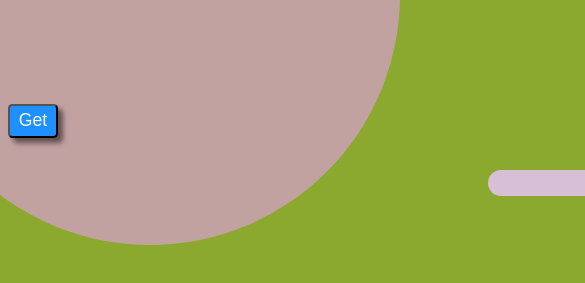
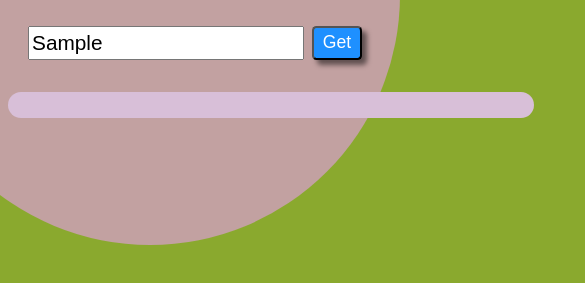
Before and after one commit to anvi-arya/Icecream-static-webapp, a plain HTML site: page index.html in a window 390 px wide. Both pictures are taken after typing "Sample" into the empty fields and a click on the button "Get". Shown: the part 175-458 px from the top of the page, 585 px wide, since content can reach past the window. Drawn offline with Linux system fonts and the light colour scheme.

Commit message:
made website responsive

```diff
--- a/ice.css
+++ b/ice.css
@@ -1,83 +1,3 @@
-/*.DisplayOrder {
-  display: flex;
-  justify-content: center;
-  align-items: center;
-  margin-top: 25px;
-}*/
-/*
-.Cust-details {
-  display: flex;
-  justify-content: center;
-  align-items: center;
-  border: 2px;
-  border-color: blue;
-}
-.module1 {
-  display: flex;
-  background-color: blueviolet;
-  border: 3px;
-  flex-direction: column;
-  align-items: center;
-  justify-content: center;
-  width: 400px;
-  margin-left: 32rem;
-  height: 420px;
-}
-
-.module2 {
-  display: flex;
-  background-color: blueviolet;
-  flex-direction: column;
-  align-items: center;
-  justify-content: center;
-  border-color: black;
-  width: 27%;
-  height: 100%;
-  margin-left: 32rem;
-  margin-top: 4rem;
-  box-shadow: inset;
-}
-
-.container1 {
-  display: flex;
-  background-color: blueviolet;
-  border: 3px;
-  flex-direction: column;
-  align-items: center;
-  justify-content: center;
-  margin-right: 2rem;
-  width: 30%;
-}
-
-.container2 {
-  display: flex;
-  background-color: blueviolet;
-  flex-direction: column;
-  align-items: center;
-  justify-content: center;
-  border-color: black;
-  width: 30%px;
-  margin-bottom: 1rem;
-}
-
-.button2 {
-  margin-right: 1rem;
-  align-items: center;
-}
-
-#textbox1 {
-  margin-top: 25px;
-  margin-bottom: 2rem;
-}
-
-#box {
-  display: flex;
-  justify-content: center;
-  align-items: center;
-  border-width: 1px;
-  justify-items: center;
-}
-*/
 body {
   background-color: #8aa92e;
 }
@@ -98,10 +18,12 @@ h1 {
   font-size: 2.5rem;
   color: aliceblue;
 }
-
-input {
-  margin-left: 40rem;
-  margin-top: 3rem;
+#search-form {
+  display: flex;
+  justify-content: center;
+  gap: 0.5em;
+  width: 90vw;
+  margin: 0 auto;
 }
 
 #mylist {
@@ -149,6 +71,6 @@ box shadow
   border-radius: 0.75em;
   background-color: thistle;
   width: 500px;
-  margin-left: 30rem;
-  margin-top: 2rem;
+  /* margin-left: 30rem; */
+  margin: 2rem auto;
 }
```
Also changed, not shown: index.html (+0 -60 lines).
